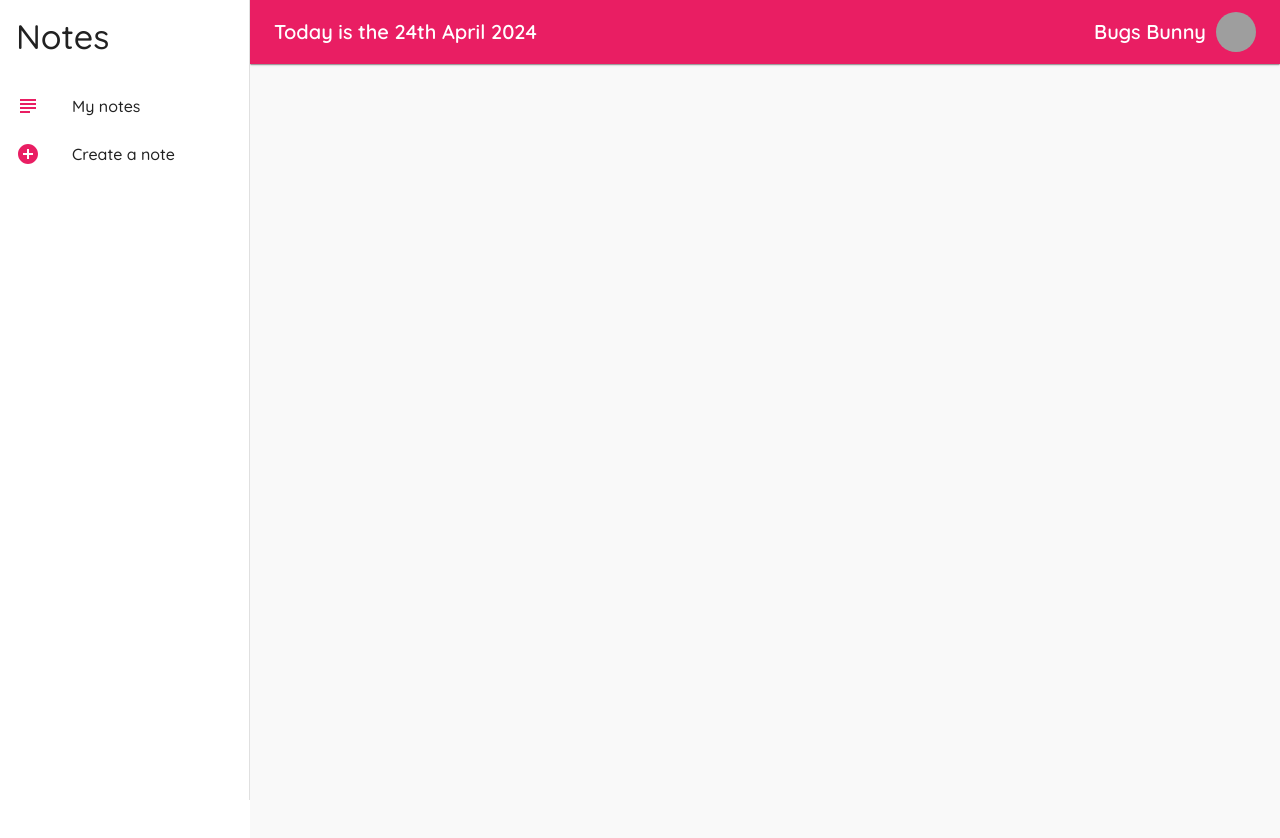
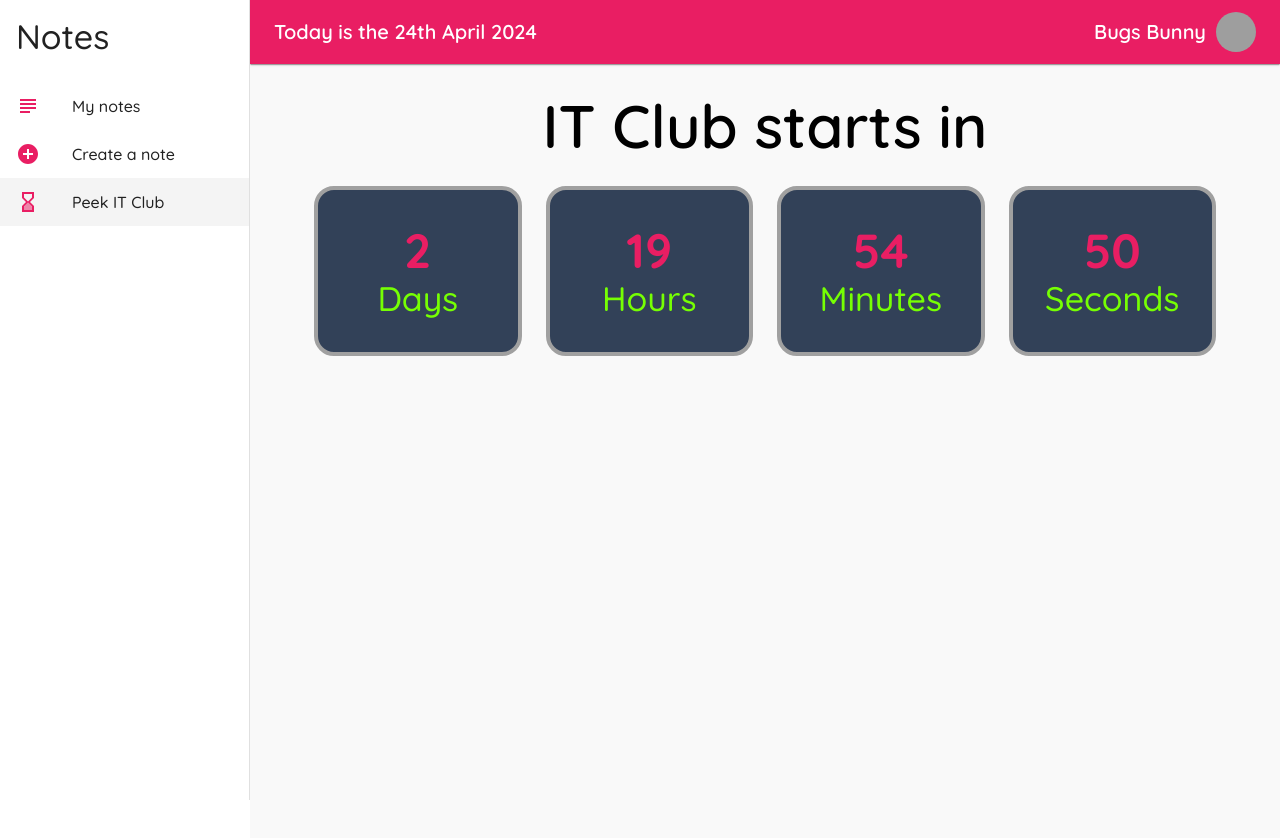
Before and after one commit to vital-xvv/Pretty-Todo-App, a React (Create React App) app: page /counter in a window 1280 px wide. Shown: the top 838 px of the page. Built offline with nearby package versions, Linux system fonts and the light colour scheme; grey boxes are pictures that could not be loaded.

Commit message:
Added Counter.js page and fixed its functionality)

```diff
--- a/data/db.json
+++ b/data/db.json
@@ -1,45 +1,46 @@
 {
-"notes":[
+  "notes": [
     {
-    "id": 1,
+      "id": "1",
       "title": "Complete Project Report",
       "details": "Finish writing the project report by Friday. Include findings from the latest user research, summarize key insights, and provide recommendations for next steps. Make sure to proofread and format the document according to the company's style guide.",
       "category": "work"
     },
     {
-    "id": 2,
-    "title": "Buy Groceries",
-    "details": "Remember to buy milk, eggs, bread, fruits, vegetables, chicken, pasta, cheese, and snacks. Check for any ongoing discounts or special offers at the grocery store. Don't forget to bring reusable bags to reduce plastic waste.",
-    "category": "reminders"
-  },
-  {
-    "id": 3,
+      "id": "3",
       "title": "Call Mom",
       "details": "Call mom to wish her a happy birthday. Plan a surprise dinner for her at her favorite restaurant and invite close family members. Remember to buy a birthday card and a gift. Consider ordering flowers to be delivered to her doorstep as an extra surprise.",
       "category": "todos"
     },
     {
-    "id": 4,
+      "id": "4",
       "title": "Prepare Presentation",
       "details": "Prepare slides for the upcoming meeting on the new marketing campaign. Include key metrics, target audience analysis, competitor analysis, and proposed strategies. Practice the presentation multiple times to ensure smooth delivery and anticipate possible questions from the audience.",
       "category": "money"
     },
     {
-    "id": 5,
+      "id": "5",
       "title": "Plan Weekend Getaway",
       "details": "Research potential destinations for a weekend getaway. Consider factors such as distance, activities available, accommodation options, and budget. Consult with travel companions to finalize the destination and make necessary reservations. Create an itinerary outlining planned activities and meals.",
       "category": "todos"
     },
     {
-    "id": 6,
+      "id": "6",
       "title": "Review Quarterly Financial Reports",
       "details": "Review the company's quarterly financial reports in detail. Analyze revenue, expenses, profit margins, and cash flow. Identify any trends or anomalies that require further investigation. Prepare a summary of key findings and recommendations for the executive team.",
       "category": "money"
     },
     {
-    "id": 7,
       "title": "Attend Networking Event",
-    "details": "Attend the industry networking event scheduled for next week. Prepare a brief introduction highlighting your professional background and current projects. Bring business cards and be prepared to engage in conversations with fellow professionals. Follow up with interesting contacts after the event.",
-    "category": "reminders"
-  }]
+      "details": "Attend the industry networking event scheduled for next week.",
+      "category": "reminders",
+      "id": "7"
+    },
+    {
+      "id": "c128",
+      "title": "Do washing and showering before church",
+      "details": "12pm",
+      "category": "todos"
     }
+  ]
+}
--- a/src/App.js
+++ b/src/App.js
@@ -3,12 +3,14 @@ import Notes from './pages/Notes'
 import Create from './pages/Create'
 import Layout from "./components/Layout";
 import {createTheme, ThemeProvider} from "@mui/material";
-import {pink} from "@mui/material/colors";
+import {lightGreen, pink} from "@mui/material/colors";
 import Edit from "./pages/Edit";
+import Counter from "./pages/Counter";
 
 const theme = createTheme({
   palette: {
-    primary: pink
+    primary: pink,
+    secondary: lightGreen
   },
   typography: {
     fontFamily: "Quicksand",
@@ -34,6 +36,9 @@ function App() {
               <Route path="/edit">
                 <Edit />
               </Route>
+              <Route path="/counter">
+                <Counter />
+              </Route>
             </Switch>
           </Layout>
         </Router>
--- a/src/components/Layout.js
+++ b/src/components/Layout.js
@@ -3,7 +3,7 @@ import Typography from "@mui/material/Typography";
 import Drawer from "@mui/material/Drawer";
 import {makeStyles} from "@mui/styles";
 import {ListItem, ListItemText, List, ListItemIcon, Box, Avatar} from "@mui/material";
-import {AddCircleOutlined, SubjectOutlined} from "@mui/icons-material";
+import {AddCircleOutlined, SubjectOutlined, HourglassBottomTwoTone} from "@mui/icons-material";
 import {useHistory, useLocation} from "react-router-dom"
 import AppBar from "@mui/material/AppBar";
 import ToolBar from "@mui/material/Toolbar";
@@ -65,6 +65,11 @@ const Layout = ({children}) => {
             text: "Create a note",
             icon: <AddCircleOutlined color="primary"/>,
             path: "/create"
+        },
+        {
+            text: "Peek IT Club",
+            icon: <HourglassBottomTwoTone color="primary"/>,
+            path: "/counter"
         }
     ]
 
@@ -81,7 +86,7 @@ const Layout = ({children}) => {
                         sx={{flexGrow: 1}}
                         variant="h6"
                     >
-                        Today is the {format(new Date(), 'do MMMM Y')}
+                        Today is the {format(new Date(), 'do MMMM y')}
                     </Typography>
 
                     <Typography
@@ -122,7 +127,7 @@ const Layout = ({children}) => {
                                 button
                                 key={item.text}
                                 onClick={() => handleClick(item.path)}
-                                className={location.pathname === item.path ? styles.active: null}>
+                                sx={location.pathname === item.path ? styles.active: null}>
                                 <ListItemIcon>{item.icon}</ListItemIcon>
                                 <ListItemText primary={item.text}/>
                             </ListItem>
--- a/src/index.css
+++ b/src/index.css
@@ -1,4 +1,5 @@
 @import url('https://fonts.googleapis.com/css2?family=Quicksand:wght@300..700&display=swap');
+@import url('https://fonts.googleapis.com/css2?family=Poppins:ital,wght@0,100;0,200;0,300;0,400;0,500;0,600;0,700;1,100;1,200;1,300;1,400;1,500;1,600&display=swap');
 
 
 body {
--- /dev/null
+++ b/src/pages/Counter.js
@@ -0,0 +1,89 @@
+import React, { useEffect, useState } from 'react';
+import Container from "@mui/material/Container";
+import {Box, Stack, Typography} from "@mui/material";
+
+const MS_SECOND = 1000;
+const MS_MINUTE = MS_SECOND * 60;
+const MS_HOUR = MS_MINUTE * 60;
+const MS_DAY = MS_HOUR * 24;
+
+const styles = {
+    time_cont: {
+        padding : 4,
+        background: "#324158",
+        border: "4px solid #A0A0A0",
+        borderRadius: "20px"
+    },
+    main_container: {
+    },
+    box: {
+        textAlign: "center"
+    }
+}
+
+const defineUpcomingDate = () => {
+    const date = new Date();
+    const curr_day = date.getDay();
+    if(curr_day < 6) {
+        date.setDate(date.getDate() + (6-curr_day));
+    }
+
+    date.setHours(12, 0,0);
+    return date;
+}
+
+const Counter = () => {
+
+    const [seconds, setSeconds] = useState('--');
+    const [minutes, setMinutes] = useState('--');
+    const [hours, setHours] = useState('--');
+    const [days, setDays] = useState('--');
+    const [upcomingDate, setUpcomingDate] = useState(defineUpcomingDate());
+
+    const updateCountdown = () => {
+        // отримати поточну дату в мілісекундах
+        const currentTime = Date.now();
+        const diff = upcomingDate.getTime() - currentTime;
+
+        // різницю конвертувати в дні, години, хвилини, ...
+        setDays(Math.floor(diff / MS_DAY));
+        setHours(Math.floor((diff % MS_DAY) / MS_HOUR))
+        setMinutes(Math.floor((diff % MS_HOUR) / MS_MINUTE))
+        setSeconds(Math.floor((diff % MS_MINUTE) / MS_SECOND))
+    }
+
+    useEffect(() => {
+        const id = setInterval(updateCountdown, 1000)
+        const id2 = setInterval(() => {
+            const date = defineUpcomingDate();
+            setUpcomingDate(date);
+        }, 360000)
+        return () => {clearInterval(id); clearInterval(id2);}
+    }, [])
+
+    return (
+        <Container sx={styles.main_container}>
+            <Typography align="center" variant="h2" fontWeight={600}>IT Club starts in</Typography>
+            <Stack direction="row" gap={3} sx={{marginTop: 3}}>
+                <Container sx={styles.time_cont}>
+                    <Typography variant="h3" color="primary" fontWeight={700} align="center">{days}</Typography>
+                    <Typography variant="h4" color="secondary" align="center">Days</Typography>
+                </Container>
+                <Container sx={styles.time_cont}>
+                    <Typography variant="h3" color="primary" fontWeight={700} align="center">{hours}</Typography>
+                    <Typography variant="h4" color="secondary" align="center">Hours</Typography>
+                </Container>
+                <Container sx={styles.time_cont}>
+                    <Typography variant="h3" color="primary" fontWeight={700} align="center">{minutes}</Typography>
+                    <Typography variant="h4" color="secondary" align="center">Minutes</Typography>
+                </Container>
+                <Container sx={styles.time_cont}>
+                    <Typography variant="h3" color="primary" fontWeight={700} align="center">{seconds}</Typography>
+                    <Typography variant="h4" color="secondary" align="center">Seconds</Typography>
+                </Container>
+            </Stack>
+        </Container>
+    )
+}
+
+export default Counter;
```
Lines whose indentation alone changed are shown as unchanged.
